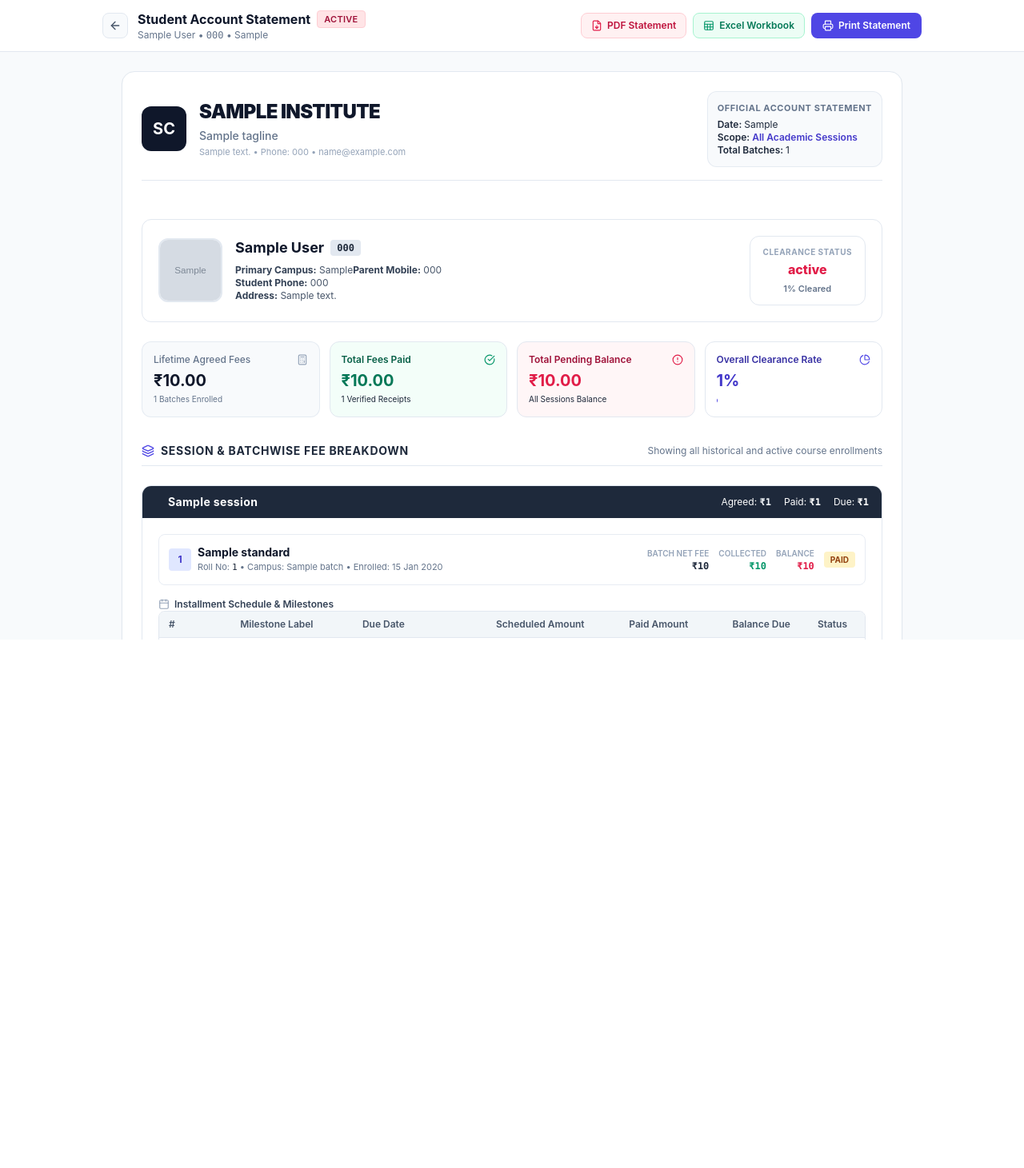
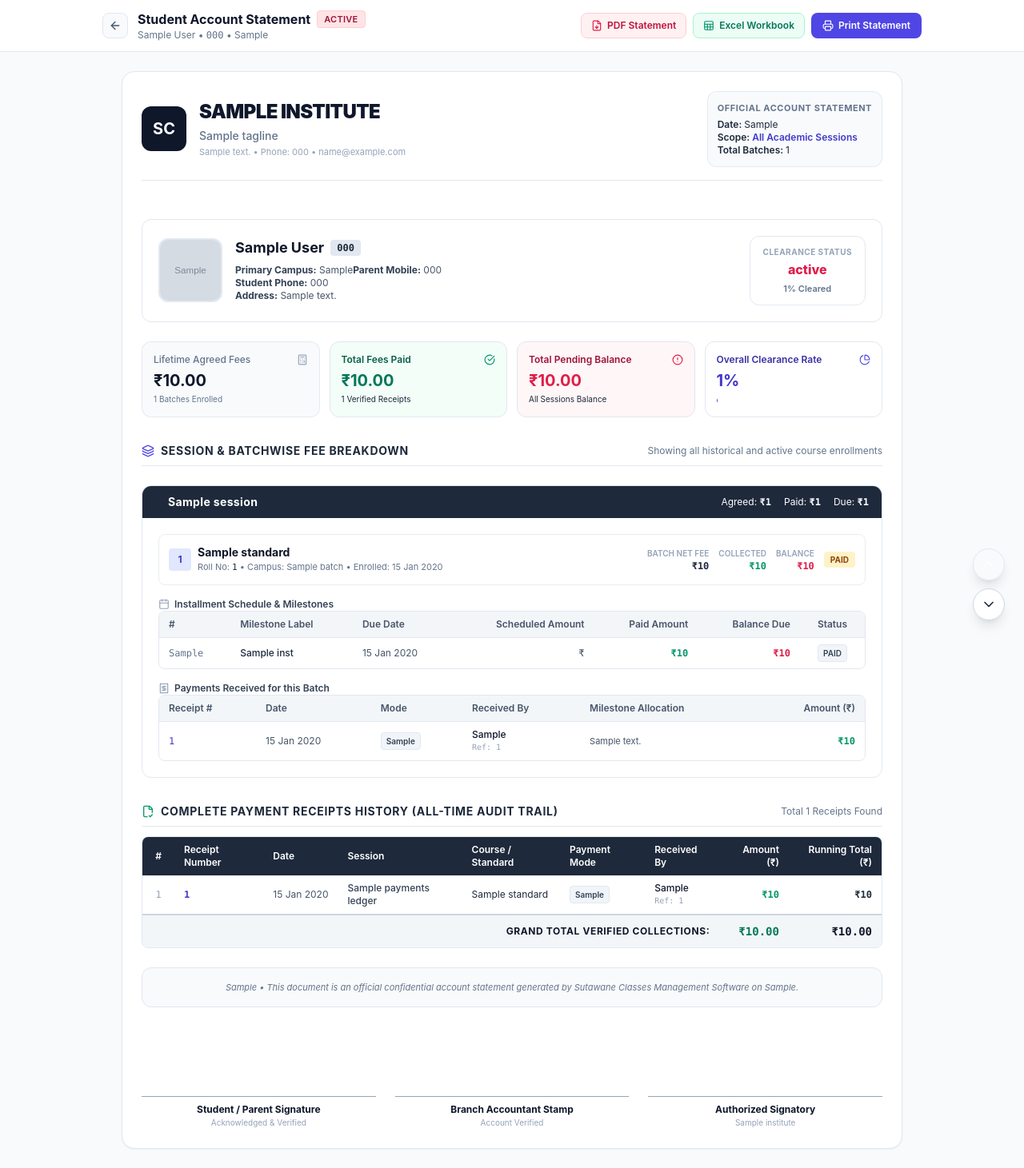
Before and after one commit to prameshwar4378/SUTAWANE-GROUP, a Django app: template apps/MyApp/templates/student_ledger_print.html in a window 1280 px wide. Shown: the whole page at 80% size. Before the commit the page ends 800 px from the top, so only its background shows below. Run offline with Django 5.2, Linux system fonts and the light colour scheme; the template is opened without the code that fills it: most values are stand-ins (such as "Sample title", 1, 10 or a date in 2020); grey boxes marked "Sample" are stand-in pictures.

Commit message:
fix(statement): restore vertical scrolling and add quick scroll buttons on student statement

```diff
--- a/apps/MyApp/templates/student_ledger_print.html
+++ b/apps/MyApp/templates/student_ledger_print.html
@@ -17,6 +17,14 @@
       box-sizing: border-box;
       -webkit-print-color-adjust: exact !important;
       print-color-adjust: exact !important;
+    }
+    html, body {
+      height: auto !important;
+      min-height: 100% !important;
+      overflow-x: hidden !important;
+      overflow-y: auto !important;
+      -webkit-overflow-scrolling: touch !important;
+      scroll-behavior: smooth;
     }
     body {
       margin: 0;
@@ -624,6 +632,28 @@
     </div>
   </main>
 
+  <!-- Floating Quick-Scroll Controls (Hidden on Print) -->
+  <div class="no-print fixed bottom-6 right-6 z-40 flex flex-col gap-2.5">
+    <button
+      id="btn-scroll-top"
+      type="button"
+      onclick="window.scrollTo({top: 0, behavior: 'smooth'})"
+      class="w-10 h-10 rounded-full bg-slate-900/90 hover:bg-slate-900 text-white shadow-lg border border-slate-700/50 flex items-center justify-center transition-all cursor-pointer hover:scale-105 active:scale-95"
+      title="Scroll to Top"
+    >
+      <i data-lucide="chevron-up" class="w-5 h-5"></i>
+    </button>
+    <button
+      id="btn-scroll-bottom"
+      type="button"
+      onclick="window.scrollTo({top: document.documentElement.scrollHeight, behavior: 'smooth'})"
+      class="w-10 h-10 rounded-full bg-white/95 hover:bg-white text-slate-800 shadow-lg border border-slate-300 flex items-center justify-center transition-all cursor-pointer hover:scale-105 active:scale-95"
+      title="Scroll to Bottom"
+    >
+      <i data-lucide="chevron-down" class="w-5 h-5"></i>
+    </button>
+  </div>
+
   <script>
     // Initialize Lucide icons on page load
     document.addEventListener("DOMContentLoaded", function () {
```
Also changed, not shown: apps/MyApp/templates/receipt_print.html (+8 -0 lines).
